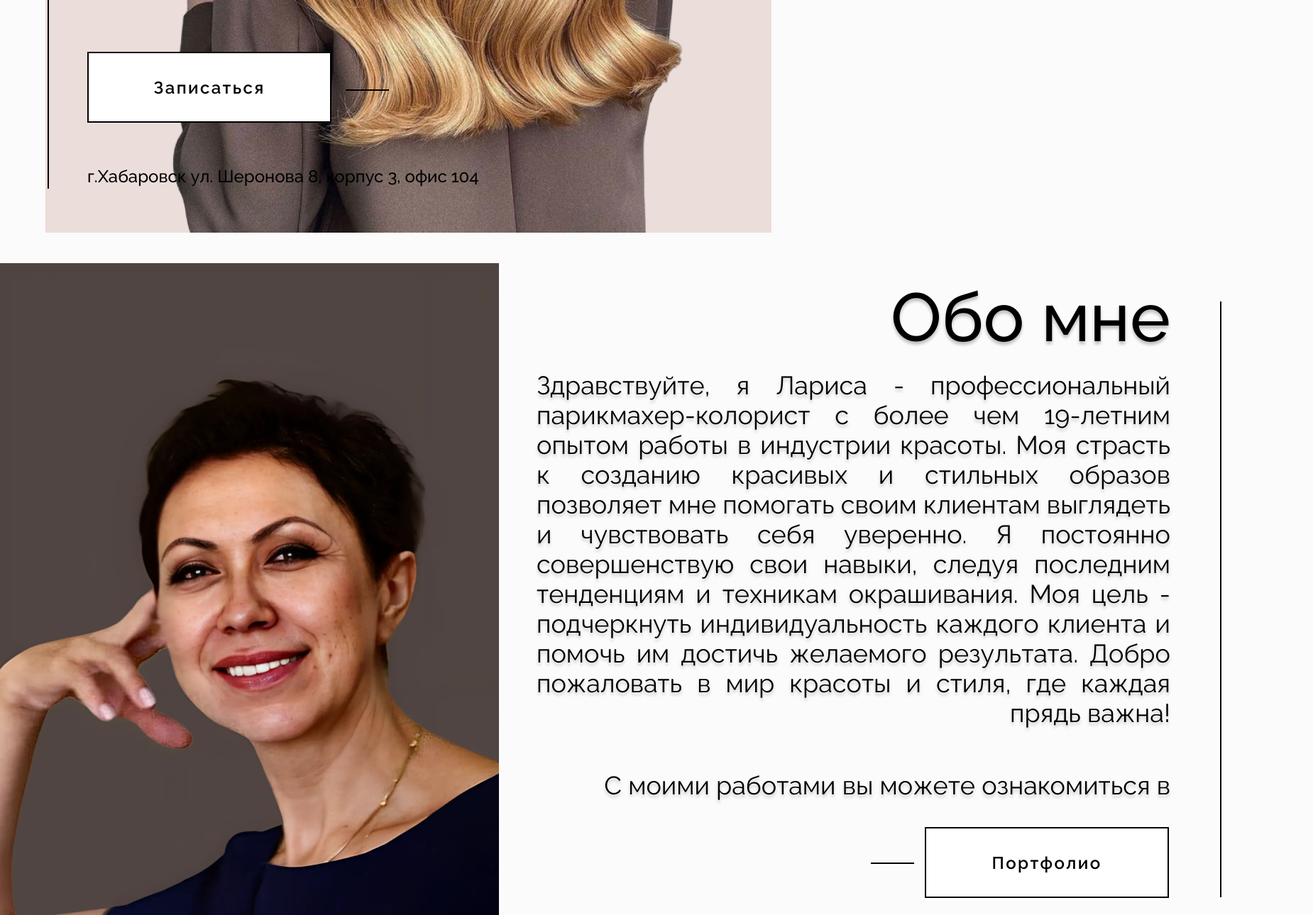
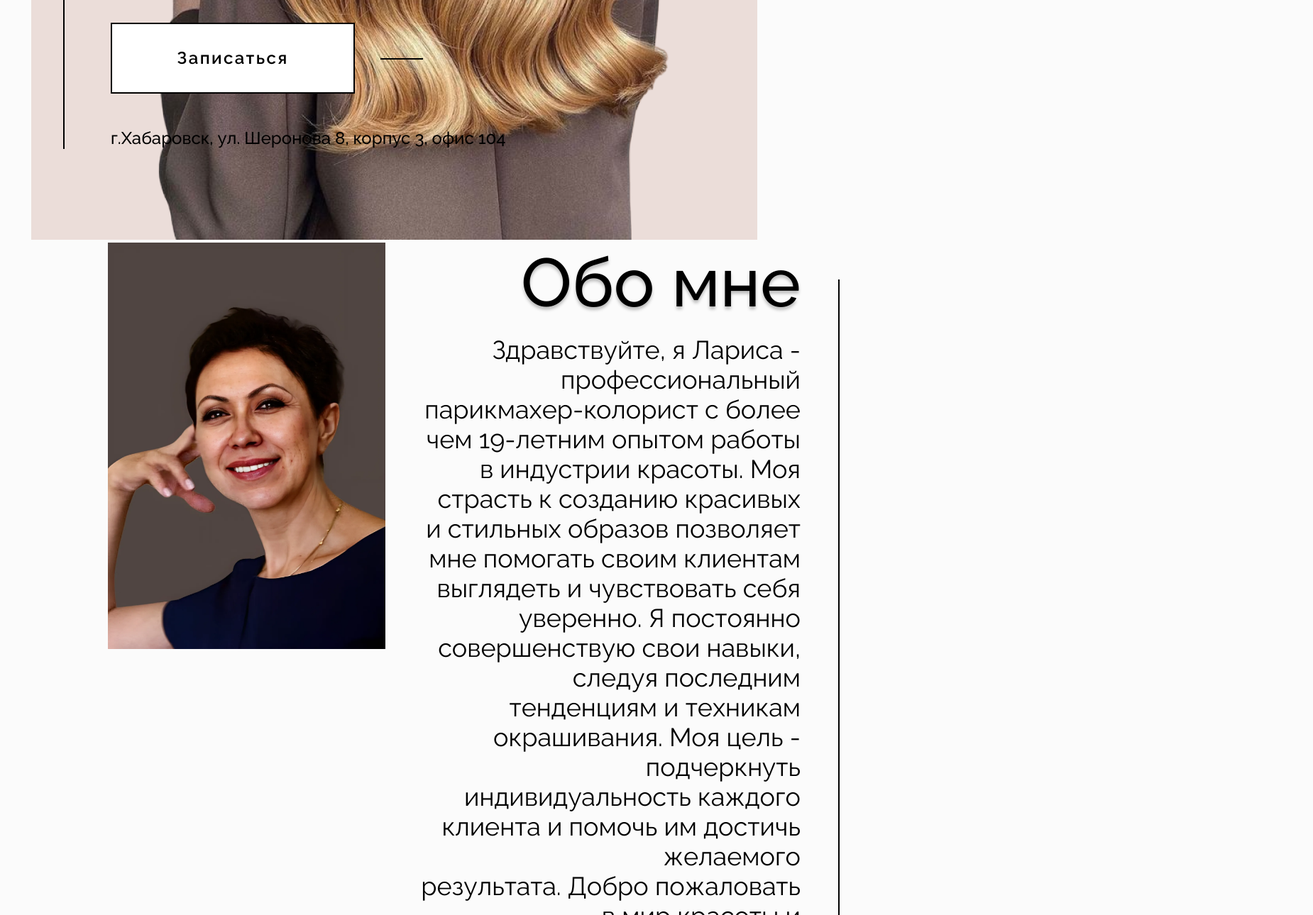
Before and after one commit to N01im1T/hairdresser-website, a website: page static/index.html in a window 1280 px wide. Shown: the part 752-2042 px from the top of the page at 71% size, 1850 px wide, since content can reach past the window. Drawn offline with nearby package versions, Linux system fonts and the light colour scheme; a script that the page names is missing.

Commit message:
refactor: header and about section refactor

```diff
--- a/static/index.html
+++ b/static/index.html
@@ -97,93 +97,66 @@
       </div>
     </header>
     <section id="about" class="about">
-      <div
-        class="about-wrapper"
-        itemscope
-        itemtype="http://schema.org/HairSalon"
-      >
-        <meta
-          itemprop="address"
-          content="г.Хабаровск, ул. Шеронова 8, корпус 3, офис 104"
-        />
-        <meta
-          itemprop="name"
-          content="Парикмахерская студия Ларисы Лавринайтис"
-        />
-        <meta itemprop="telephone" content="+79144071360" />
-
+      <div class="about-wrapper">
         <span itemprop="jobTitle">Парикмахер-колорист</span>
         <span class="about-name" itemprop="name">Лариса Лавринайтис</span>
-      </div>
 
-      <div
-        id="about-call-to-action"
-        itemscope
-        itemtype="http://schema.org/HairSalon"
-      >
-        <meta
-          itemprop="address"
-          content="г.Хабаровск, ул. Шеронова 8, корпус 3, офис 104"
-        />
-        <meta
-          itemprop="name"
-          content="Парикмахерская студия Ларисы Лавринайтис"
-        />
-        <meta itemprop="telephone" content="+79144071360" />
+        <div class="about-call-to-action">
 
           <p>Скидка 10% на стрижку или окрашивание при первом визите</p>
 
-        <a href="https://dikidi.ru/#widget=159452">
-          <button id="about-call-to-action-button" type="button">
+          <a
+            class="about-call-to-action-sign-up"
+            href="https://dikidi.ru/#widget=159452"
+          >
+            <button class="about-call-to-action-button" type="button">
               Записаться
             </button>
           </a>
 
           <a
+            class="about-call-to-action-address"
             title="2ГИС"
             href="https://2gis.ru/khabarovsk/inside/4926447747603040/firm/70000001044850160?m=135.087086%2C48.468254%2F18.67"
             target="_blank"
             rel="noreferrer nofollow"
             itemprop="url"
           >
-          <span
-            itemprop="address"
-            itemscope
-            itemtype="http://schema.org/PostalAddress"
-          >
-            <meta itemprop="addressCountry" content="Россия" />
-            <meta itemprop="postalCode" content="680030" />
-            <meta itemprop="addressRegion" content="Хабаровский край" />
-            <span itemprop="addressLocality">г.Хабаровск</span>
-            <span itemprop="streetAddress"
-              >ул. Шеронова 8, корпус 3, офис 104</span
-            >
-          </span>
+            г.Хабаровск, ул. Шеронова 8, корпус 3, офис 104
           </a>
         </div>
-
-      <div id="about-me" itemscope itemtype="http://schema.org/Person">
-        <div id="about-me-img">
-          <img src="/img/about/about-img.jpeg" alt="Лавринайтис Лариса" />
       </div>
 
-        <div id="about-me-block" itemprop="description">
+      <div id="about-me" class="about-main-content">
+        <div class="about-me-img">
+          <img src="/img/about/about-img.jpeg" alt="about-me-img" />
+        </div>
+
+        <div class="about-me-text">
           <h2>Обо мне</h2>
 
+          <div class="about-me-text-block">
             <p>
               Здравствуйте, я Лариса - профессиональный парикмахер-колорист с
               более чем 19-летним опытом работы в индустрии красоты. Моя страсть к
               созданию красивых и стильных образов позволяет мне помогать своим
-            клиентам выглядеть и чувствовать себя уверенно. Я постоянно
+              клиентам выглядеть&#160;и чувствовать себя уверенно. Я постоянно
               совершенствую свои навыки, следуя последним тенденциям и техникам
               окрашивания. Моя цель - подчеркнуть индивидуальность каждого клиента
-            и помочь им достичь желаемого результата. Добро пожаловать в мир
-            красоты и стиля, где каждая прядь важна!
-            <br />
+              и помочь им достичь желаемого результата.&#160;Добро&#160;пожаловать в мир
+              красоты и стиля,&#160;где&#160;каждая&#160;прядь важна!
+            </p>
+
+            <p>
               С моими работами вы можете ознакомиться в
             </p>
+          </div>
 
-          <button id="to-portfolio">Портфолио</button>
+          <div class="about-me-button-conteiner">
+            <button id="to-portfolio" class="about-me-text-button">
+              Портфолио
+            </button>
+          </div>
         </div>
       </div>
     </section>
@@ -1382,18 +1355,7 @@
         >
       </div>
     </section>
-    <div id="footer" itemscope itemtype="http://schema.org/WPFooter">
-      <aside>
-        <meta name="robots" content="noindex, nofollow" />
-        <img
-          width="1256"
-          height="1152"
-          viewBox="0 0 251 218"
-          src="../img/bottom-background-el.svg"
-          alt=""
-        />
-      </aside>
-
+    <section id="footer" itemscope itemtype="http://schema.org/WPFooter">
       <footer
         id="bottom-logo"
         itemprop="publisher"
@@ -1441,7 +1403,7 @@
           Все права защищены.
         </p>
       </footer>
-    </div>
+    </section>
 
     <div id="scroll-to-top">
       <div id="scroll-icon"></div>
--- a/static/style.css
+++ b/static/style.css
@@ -22,6 +22,13 @@ body {
 
   max-width: 1920px;
   margin: 0 auto;
+}
+
+h2 {
+  font-size: 6rem;
+  font-weight: 500;
+
+  text-shadow: 0 4px 4px rgba(0, 0, 0, 0.25);
 }
 
 button {
@@ -103,7 +110,8 @@ a:visited {
 .header {
   position: relative;
 
-  padding: 1.25rem 2.5rem 0 2.5rem;
+  margin: 0.625rem 1.25rem 2.25rem 1.25rem;
+  padding: 0.625rem 1.25rem 2.25rem 1.25rem;
 }
 
 .header::after {
@@ -113,8 +121,9 @@ a:visited {
   right: 12rem;
 
   max-width: 64rem;
+  max-height: 55rem;
   width: 100%;
-  height: auto;
+  height: 100%;
 
   z-index: -1;
 }
@@ -143,7 +152,8 @@ a:visited {
 /* About */
 
 .about {
-  padding-top: 9rem;
+  margin: 2.25rem 3.75rem 2.25rem 3.75rem;
+  padding: 2.25rem 3.75rem 2.25rem 3.75rem;
 }
 
 .about-wrapper {
@@ -153,163 +163,152 @@ a:visited {
   font-size: 2rem;
   font-weight: 500;
 
-  padding-left: 7.7rem;
+  padding: 2.3rem 2.25rem 2.3rem 2.25rem;
 }
 
 .about-name {
   font-size: 8rem;
   font-weight: 500;
 
+  max-width: 823px;
+  width: 100%;
+
   text-shadow: 0 10px 10px rgba(0, 0, 0, 0.25);
 }
 
-/* About call to action */
+.about-call-to-action {
+  position: relative;
+  display: flex;
+  flex-direction: column;
+  row-gap: 3rem;
 
-#about-call-to-action {
-  position: relative;
-
-  width: 686px;
-  height: 364px;
-  margin: 18px 0 0 123px;
+  max-width: 668px;
+  width: 100%;
+  margin-top: 1.125rem;
 }
 
-#about-call-to-action p {
-  font-size: 32px;
+.about-call-to-action p {
+  font-size: 2rem;
   font-weight: 500;
 }
 
-#about-call-to-action button {
-  margin: 90px 0 61px 0;
+.about-call-to-action-sign-up {
+  max-width: 345px;
+  width: 100%;
 }
 
-#about-call-to-action a {
-  display: block;
+.about-call-to-action-sign-up {
+  position: relative;
+}
 
-  font-size: 24px;
+.about-call-to-action-address {
+  font-size: 1.5rem;
   font-weight: 500;
 }
 
-#about-call-to-action::before {
+.about-call-to-action::before {
   content: '';
   position: absolute;
-  left: -56px;
+  left: -10%;
 
-  background-color: #000;
+  background-color: var(--primary-color);
 
-  width: 2px;
-  height: 357px;
+  width: 0.125rem;
+  height: 18.75rem;
 }
 
-#about-call-to-action::after {
+.about-call-to-action-sign-up::after {
   content: '';
   position: absolute;
-  top: 217px;
-  left: 364px;
+  top: 50%;
+  left: 110%;
 
-  background-color: #000;
+  background-color: var(--primary-color);
 
-  width: 61px;
-  height: 2px;
+  width: 3.75rem;
+  height: 0.125rem;
 
   pointer-events: none;
 }
 
-#about-call-to-action button:hover {
+.about-call-to-action-button:hover {
   transform: scale(1.05);
 }
 
-/* About me */
+/* About main content */
 
-#about-me {
-  display: grid;
+.about-main-content {
+  display: flex;
+  flex-direction: row;
+  flex-wrap: nowrap;
+  column-gap: 3.125rem;
+
+  padding: 6rem 2rem 5rem 2rem;
 }
 
-#about-me-img {
-  grid-column: 1;
-
-  width: 703px;
-  height: 1030px;
-  margin-top: 98px;
+.about-me-img {
+  max-width: 703px;
+  width: 100%;
+  height: auto;
 }
 
-#about-me-block {
+.about-me-text {
   position: relative;
-  grid-column: 2;
-
-  width: 1147px;
-  height: 1030px;
-  margin: 98px 271px 0 0;
+  display: flex;
+  flex-direction: column;
+  align-items: flex-end;
+  gap: 1.125rem;
 }
 
-#about-me-block h2 {
-  position: absolute;
+.about-me-text-block {
   display: flex;
+  flex-direction: column;
+  flex-wrap: nowrap;
+  gap: 3.75rem;
 
-  font-size: 96px;
-  font-weight: 500;
+  font-size: 2.25rem;
+  font-weight: 400;
+  text-align: right;
 
-  margin: 20px 0 0 552px;
-
-  text-shadow: 0 4px 4px rgba(0, 0, 0, 0.25);
 }
 
-#about-me-block p {
-  position: absolute;
-  justify-content: right;
-
-  font-size: 36px;
-  font-weight: 400;
-  text-align: justify;
-  text-align-last: right;
-
-  width: 893px;
-  height: 644px;
-  margin: 151px 0 0 53px;
-
-  text-shadow: 0 4px 4px rgba(0, 0, 0, 0.2);
+.about-me-text-block p {
+  max-width: 893px;
 }
 
-#about-me-block p:nth-of-type(1) br:last-child {
-  content: '';
-  display: block;
-
-  height: 60px;
+.about-me-button-conteiner {
+  position: relative;
 }
 
-#about-me-block button {
-  position: absolute;
-  float: right;
-
-  margin: 795px 0 0 600px;
-}
-
-#about-me-block::after {
+.about-me-text::after {
   content: '';
   position: absolute;
+  top: 4%;
+  left: 110%;
 
-  background-color: #000;
+  background-color: var(--primary-color);
 
-  width: 2px;
-  height: 840px;
-  margin: 54px 0px 0px 1016px;
+  width: 0.125rem;
+  height: 79%;
 
   pointer-events: none;
 }
 
-#about-me-block::before {
+.about-me-button-conteiner::before {
   content: '';
   position: absolute;
+  top: 50%;
+  right: 110%;
 
-  background-color: #000;
+  background-color: var(--primary-color);
 
-  width: 61px;
-  height: 2px;
-  margin: 845px 0px 0px 524px;
+  width: 3.75rem;
+  height: 0.125rem;
 
   pointer-events: none;
 }
 
-#about-me-block button:hover {
+.about-me-text-button:hover {
   transform: scale(1.05);
 }
 
```
Lines whose indentation alone changed are shown as unchanged.
